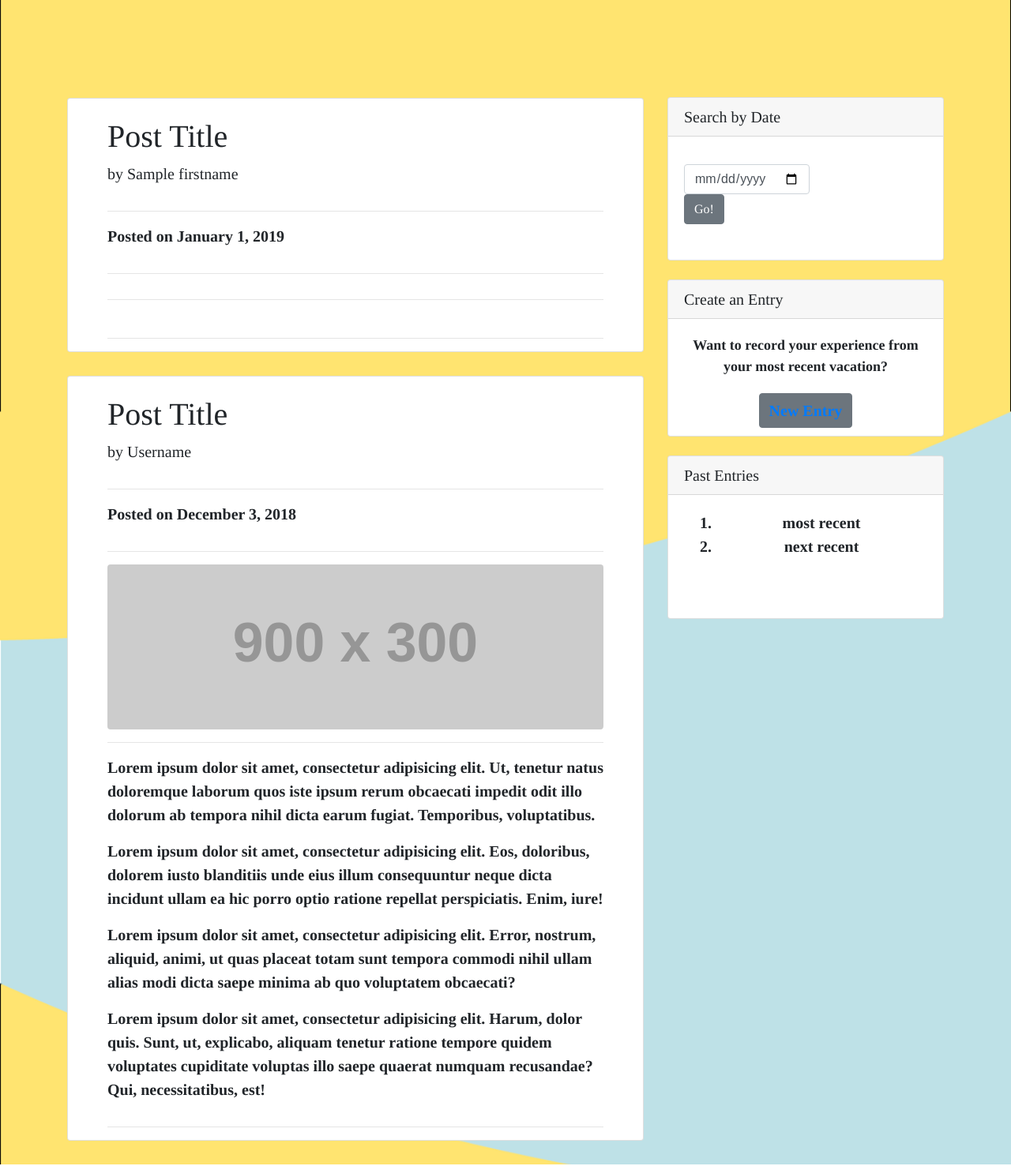
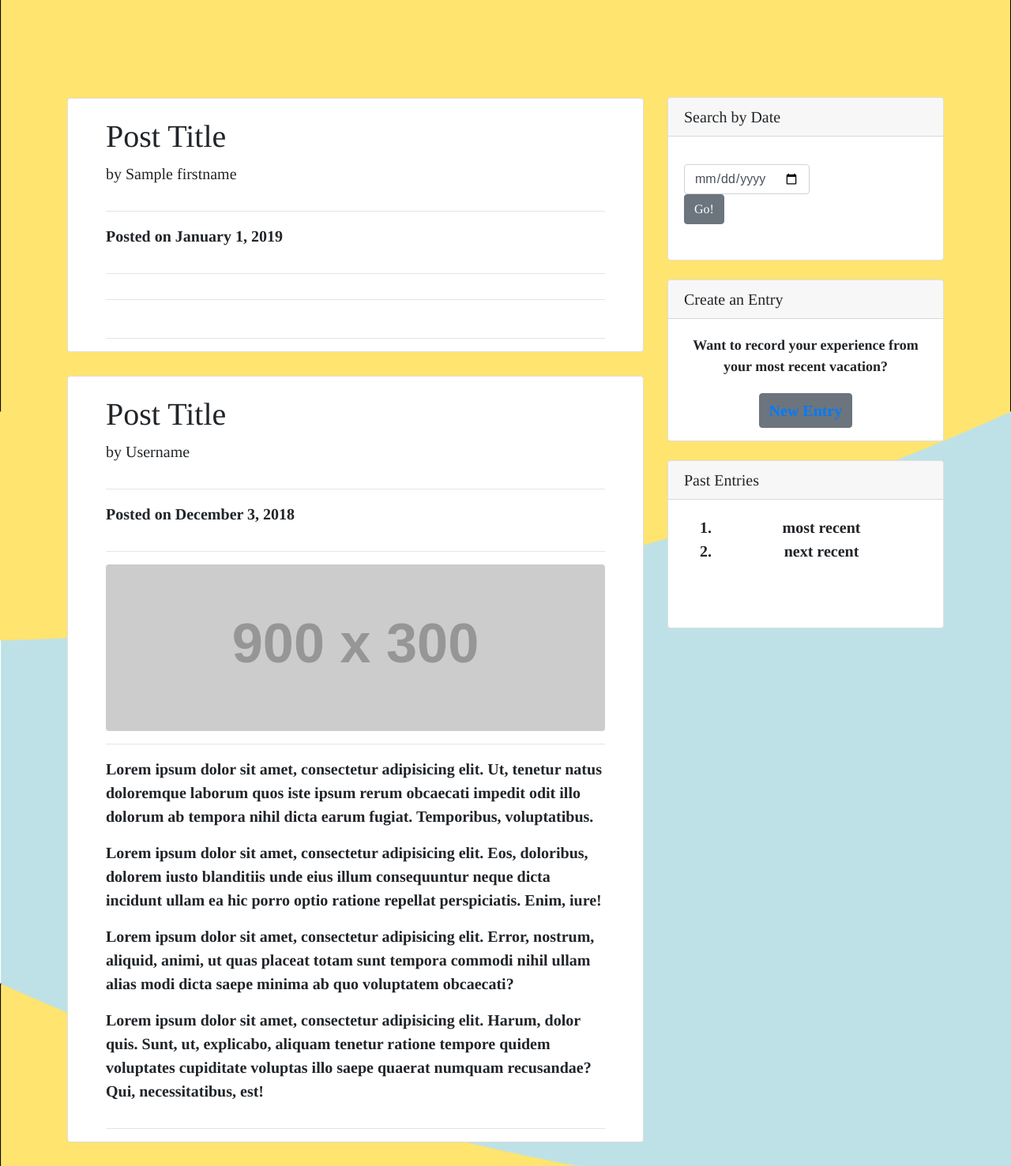
Before and after one commit to abloblo1/trav-log, a Flask app: page /journal in a window 1280 px wide. Shown: the part 195-1672 px from the top of the page at 79% size. Run offline with Flask 2, Linux system fonts and the light colour scheme; the visitor is signed in with stand-in values (Sample User, id 1); grey boxes labelled with a size stand in for pictures from a placeholder-image service; a database or web service that is not in the repository returns one stand-in record (values such as "Sample title"); some libraries are stand-ins or nearby versions.

Commit message:
padding is fixed now

```diff
--- a/routes.py
+++ b/routes.py
@@ -3,7 +3,6 @@ import os
 import uuid
 import io
 from flask import Flask, render_template, request, session, redirect, url_for, flash
-from forms import SignupForm, LoginForm, FlightsForm, JournalForm
 from flask_pymongo import PyMongo
 from werkzeug import generate_password_hash, check_password_hash
 from werkzeug.utils import secure_filename
--- a/static/style.css
+++ b/static/style.css
@@ -187,7 +187,7 @@ textarea {
   padding-right: 100px;
 }
 .col-md-4 {
-  margin-top: -25px;
+  margin-top: -50px;
 }
 
 #signup {
--- a/templates/journal.html
+++ b/templates/journal.html
@@ -56,7 +56,7 @@
       <!-- Post Content Column -->
       <div class="col-lg-8">
         <!-- Title -->
-        <div class="card">
+        <div class="card px-5">
           <h1 class="mt-4">Post Title</h1>
           <!-- Author -->
           <p class="lead">
@@ -79,7 +79,7 @@
 
         <br/>
 
-        <div class="card">
+        <div class="card px-5">
           <h1 class="mt-4">Post Title</h1>
           <!-- Author -->
           <p class="lead">
@@ -106,7 +106,7 @@
 
       <!-- Sidebar Widgets Column -->
 
-        <div class="col-md-4">
+        <div class="col-md-4" style="margin-top: -25px">
           <!-- Search Widget -->
           <div class="card my-4">
             <h5 class="card-header">Search by Date</h5>
@@ -123,7 +123,7 @@
           </div>
 
         <!-- Side Widget -->
-        <div class="card my-4">
+        <div class="card my-4 pb-3">
           <h5 class="card-header">Create an Entry</h5>
           <center>
           <div class="card-body" style="font-size: 18px">
@@ -138,7 +138,7 @@
         </div>
 
         <!--List of previous 10 entries-->
-        <div class="card my-4">
+        <div class="card my-4 pb-3">
           <h5 class="card-header">Past Entries</h5>
           <center>
           <div class="card-body">
@@ -154,7 +154,5 @@
     </div>
   </div>
   </section>
-
-
   </body>
 </html>
--- a/templates/login.html
+++ b/templates/login.html
@@ -34,7 +34,7 @@
         <a class="nav-link" href="{{url_for('journal')}}"><b>journal</b></a>
       </li>
       <li class="nav-item">
-        <a class="nav-link" href="login.html"><b>log in</b></a>
+        <a class="nav-link" href="{{url_for('login')}}"><b>log in</b></a>
       </li>
     </ul>
   </div>
--- a/templates/tourism.html
+++ b/templates/tourism.html
@@ -2,7 +2,7 @@
 <html>
 <head>
   <title> Trav-Log/Tourism </title>
-  <link rel="stylesheet" href="style.css">
+  <link rel="stylesheet" href="static/style.css">
   <link rel="stylesheet" href="https://stackpath.bootstrapcdn.com/bootstrap/4.2.1/css/bootstrap.min.css">
   <link rel="stylesheet" href ="https://stackpath.bootstrapcdn.com/font-awesome/4.7.0/css/font-awesome.min.css">
   <link rel="stylesheet" href="https://use.fontawesome.com/releases/v5.7.1/css/all.css">
@@ -32,7 +32,7 @@
           <li class="nav-item">
             <a class="nav-link" href="{{url_for('journal')}}"><b>journal</b></a>
           </li>
-          % if loggedIn %}
+          {% if loggedIn %}
           <li class="nav-item">
             <a class="nav-link" href="{{ url_for('logout') }}"><b>log out</b></a>
           </li>
```
Also changed, not shown: templates/signup.html (+4 -4 lines), oldFiles/forms.py (renamed from forms.py), oldFiles/old-entries.html (renamed from old-entries.html).
